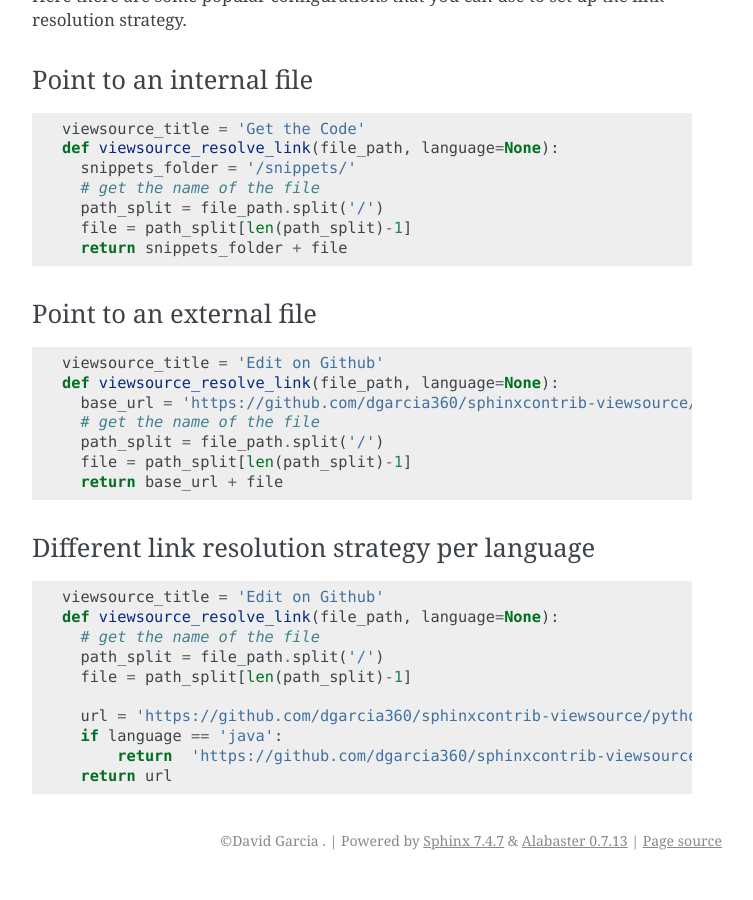
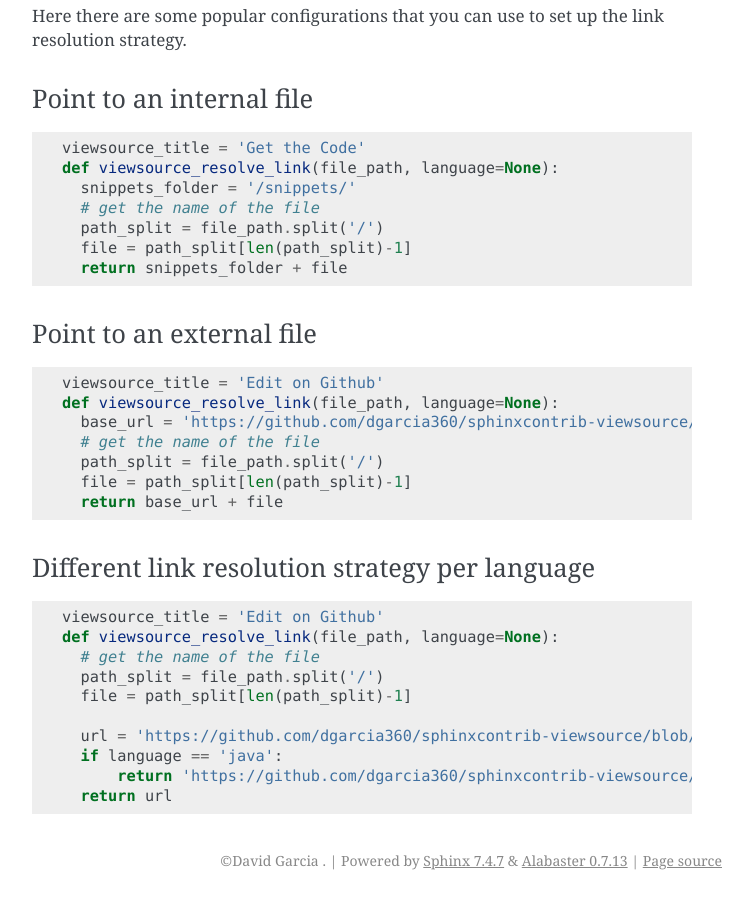
Before and after one commit to dgarcia360/sphinxcontrib-viewsource, a Sphinx documentation site: the page built from docs/installation.rst, in a window 1280 px wide and 900 px high, scrolled down 1357 px. Shown: the whole window, without its empty margins (388-1141 px from the left). Built offline with Sphinx 7.4.7, drawn with Linux system fonts in a browser that asks for light colours; some of the changed lines change nothing that is shown; some of the changed text lies outside the part shown.

Commit message:
Updated examples

```diff
--- a/docs/conf.py
+++ b/docs/conf.py
@@ -58,7 +58,7 @@
 
 
 def viewsource_resolve_link(file_path, language=None):
-    base_url = 'https://github.com/dgarcia360/sphinxcontrib-viewsource/docs/snippets/'
+    base_url = 'https://github.com/dgarcia360/sphinxcontrib-viewsource/blob/master/docs/snippets/'
     # get the name of the file
     path_split = file_path.split('/')
     file = path_split[len(path_split) - 1]
--- a/docs/installation.rst
+++ b/docs/installation.rst
@@ -22,10 +22,11 @@
 
       viewsource_title = 'Edit on GitHub'
       def viewsource_resolve_link(file_path, language=None):
-        base_url = 'https://github.com/dgarcia360/sphinxcontrib-viewsource/docs/'
+        base_url = 'https://github.com/dgarcia360/sphinxcontrib-viewsource/blob/master/docs/snippets/'
+        # get the name of the file
         path_split = file_path.split('/')
-        path = "/".join(path_split[len(path_split)-2:])
-        return base_url + path
+        file = path_split[len(path_split)-1]
+        return base_url + file
 
 4. Use ``viewsource`` directive instead of ``literalinclude`` when rendering code:
 
@@ -85,7 +86,7 @@
 
       viewsource_title = 'Edit on Github'
       def viewsource_resolve_link(file_path, language=None):
-        base_url = 'https://github.com/dgarcia360/sphinxcontrib-viewsource/docs/snippets/'
+        base_url = 'https://github.com/dgarcia360/sphinxcontrib-viewsource/blob/master/docs/snippets/'
         # get the name of the file
         path_split = file_path.split('/')
         file = path_split[len(path_split)-1]
@@ -102,7 +103,7 @@
         path_split = file_path.split('/')
         file = path_split[len(path_split)-1]
 
-        url = 'https://github.com/dgarcia360/sphinxcontrib-viewsource/python/%s' % file
+        url = 'https://github.com/dgarcia360/sphinxcontrib-viewsource/blob/master/docs/python/%s' % file
         if language == 'java':
-            return  'https://github.com/dgarcia360/sphinxcontrib-viewsource/java/src/%s' % file
+            return 'https://github.com/dgarcia360/sphinxcontrib-viewsource/blob/master/docs/java/src/%s' % file
         return url
```
